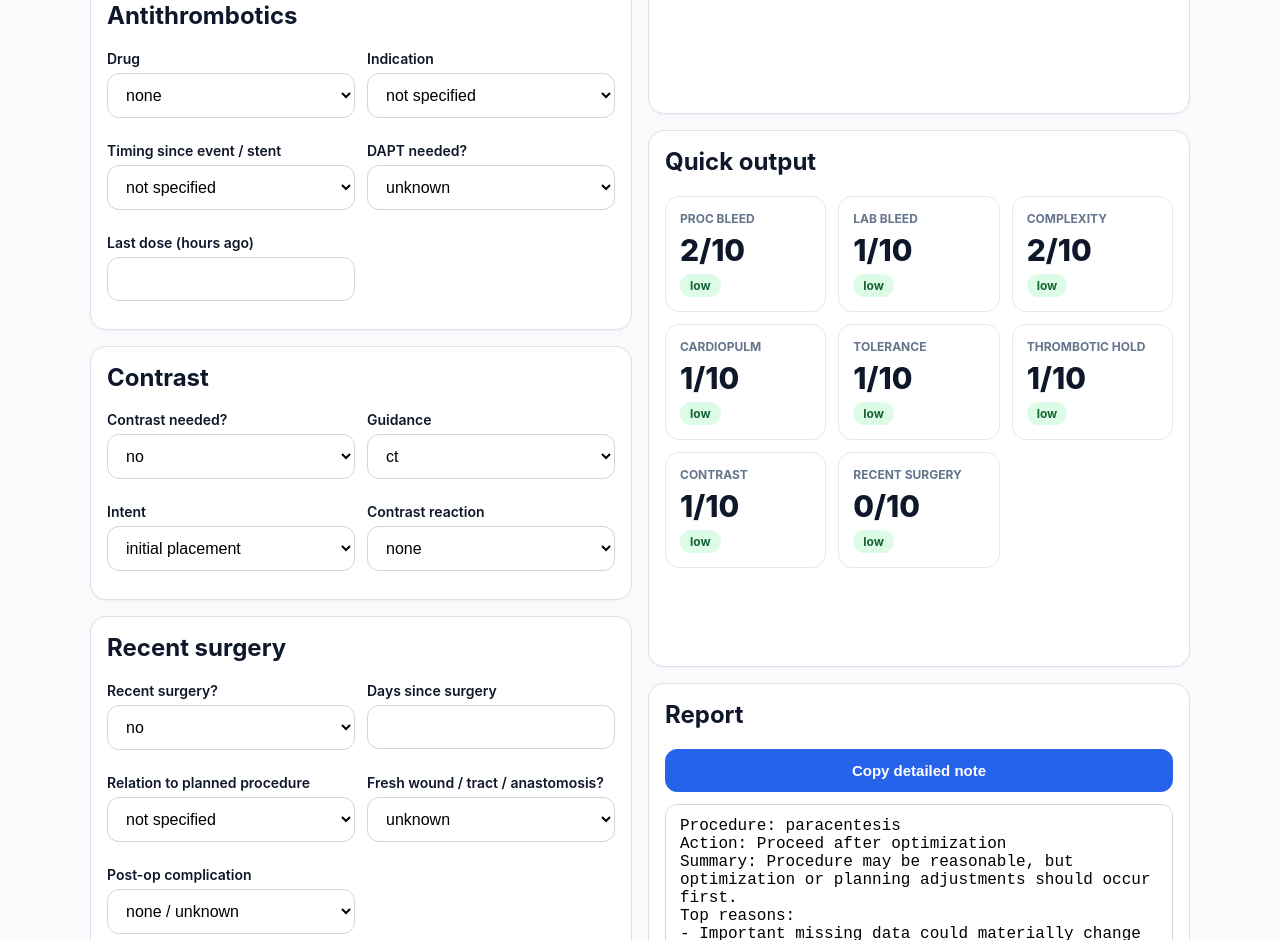
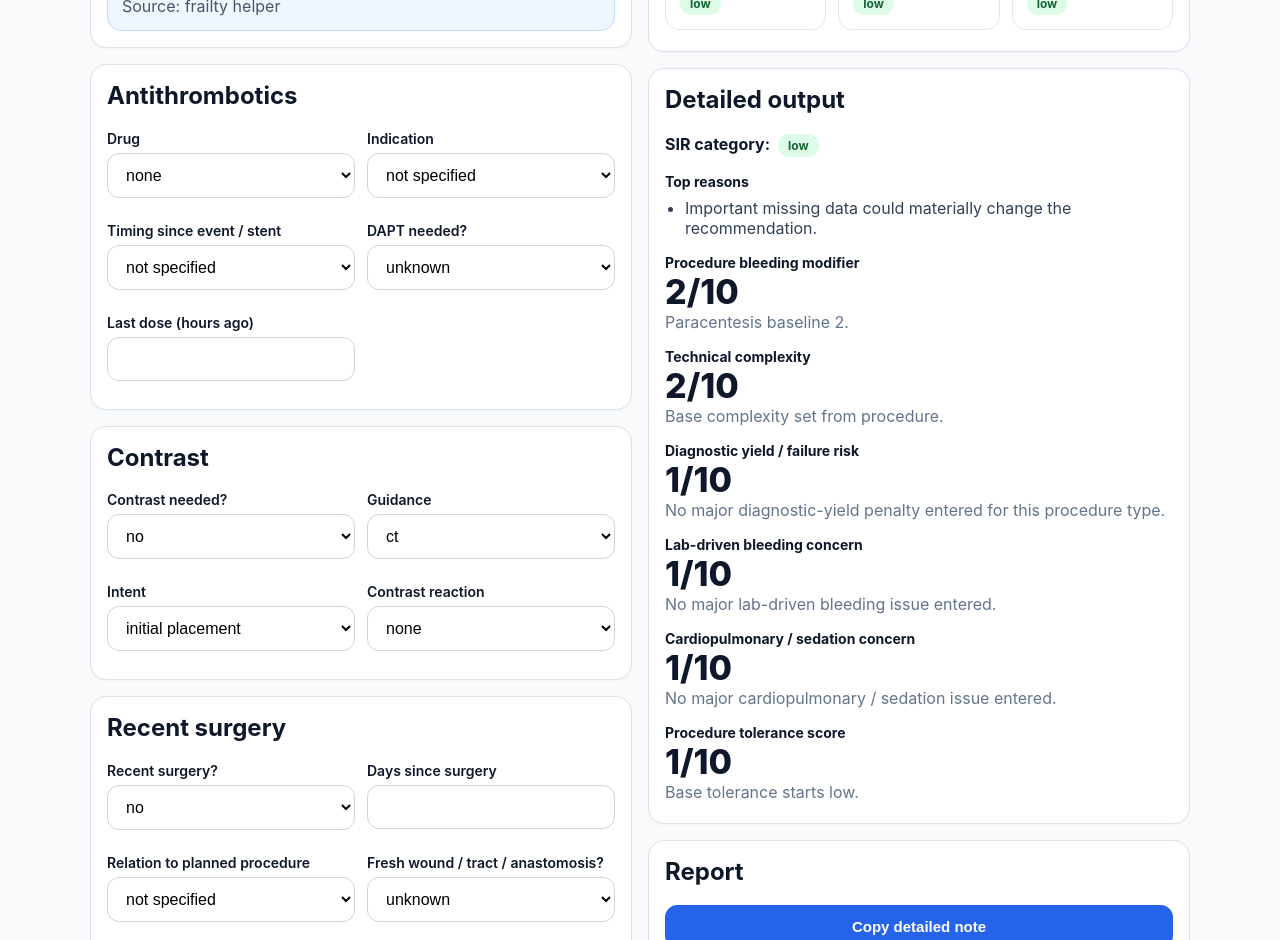
Before and after one commit to MachinegunMonkey/procedure-risk-app, a React (Vite) app: page / in a window 1280 px wide. Shown: the part 1860-2800 px from the top of the page. Built offline with nearby package versions, Linux system fonts and the light colour scheme.

Commit message:
Update App.jsx

```diff
--- a/src/App.jsx
+++ b/src/App.jsx
@@ -268,18 +268,21 @@ function bleedingScore(f) {
     x = 8;
     why.push("Lung biopsy baseline 8.");
 
-    if (s !== null && s >= 2) {
-      x -= 2;
-      why.push("Target ≥2 cm lowers risk.");
-    } else if (s !== null && s < 0.8) {
-      x += 3;
-      why.push("Target <0.8 cm strongly worsens risk-benefit.");
-    } else if (s !== null && s < 1) {
-      x += 2;
-      why.push("Target <1 cm raises risk.");
-    } else if (s !== null && s < 2) {
+    if (s !== null) {
+      if (s >= 2.5) {
+        x -= 1;
+        why.push("Target ≥2.5 cm is favorable for biopsy.");
+      } else if (s >= 1.5) {
+        why.push("Target 1.5–2.4 cm has no major additional bleeding penalty.");
+      } else if (s >= 1.0) {
+        why.push("Target 1.0–1.4 cm mainly affects technical difficulty and yield rather than bleeding.");
+      } else if (s >= 0.8) {
         x += 1;
-      why.push("Target <2 cm raises risk.");
+        why.push("Target 0.8–0.9 cm slightly increases overall procedural risk.");
+      } else {
+        x += 1;
+        why.push("Target <0.8 cm has poor risk-benefit, though size itself does not strongly increase bleeding.");
+      }
     }
 
     if (em === "mild") {
@@ -327,15 +330,24 @@ function complexityScore(f) {
   else if (p === "adrenal biopsy") x = 8;
   else if (p === "lung biopsy") x = 7;
 
-  if (s !== null && s < 0.8 && p !== "abscess drainage" && f.targetType !== "parenchyma") {
+  if (s !== null && p !== "abscess drainage" && f.targetType !== "parenchyma") {
+    if (s >= 2.5) {
+      why.push("Target ≥2.5 cm is technically favorable.");
+    } else if (s >= 2.0) {
+      why.push("Target 2.0–2.4 cm remains fairly favorable.");
+    } else if (s >= 1.5) {
+      x += 1;
+      why.push("Target 1.5–1.9 cm mildly increases technical difficulty.");
+    } else if (s >= 1.0) {
+      x += 2;
+      why.push("Target 1.0–1.4 cm is clearly more difficult.");
+    } else if (s >= 0.8) {
       x += 3;
-    why.push("Sub-0.8 cm target very difficult.");
-  } else if (s !== null && s < 1 && p !== "abscess drainage" && f.targetType !== "parenchyma") {
-    x += 2;
-    why.push("Sub-1 cm target difficult.");
-  } else if (s !== null && s < 2 && p !== "abscess drainage" && f.targetType !== "parenchyma") {
-    x += 1;
-    why.push("Sub-2 cm target less favorable.");
+      why.push("Target 0.8–0.9 cm is technically difficult.");
+    } else {
+      x += 4;
+      why.push("Target <0.8 cm is very technically difficult.");
+    }
   }
 
   if (p === "lung biopsy") {
@@ -367,6 +379,65 @@ function complexityScore(f) {
   }
 
   x = clamp(Math.round(x), 1, 10);
+  return { score: x, band: riskBand(x), why: why.join(" ") };
+}
+
+function diagnosticYieldScore(f) {
+  const p = f.procedure;
+  const s = toNum(f.sizeCm);
+
+  let x = 1;
+  const why = [];
+
+  if (!["lung biopsy", "renal biopsy", "adrenal biopsy", "liver biopsy"].includes(p)) {
+    return {
+      score: 1,
+      band: "low",
+      why: "No major diagnostic-yield penalty entered for this procedure type.",
+    };
+  }
+
+  if (s === null) {
+    return {
+      score: 3,
+      band: "moderate",
+      why: "Target size not entered, so diagnostic-yield uncertainty remains.",
+    };
+  }
+
+  if (p === "lung biopsy") {
+    if (s >= 2.5) {
+      x = 1;
+      why.push("Target ≥2.5 cm usually offers high diagnostic yield.");
+    } else if (s >= 2.0) {
+      x = 2;
+      why.push("Target 2.0–2.4 cm remains favorable for diagnostic yield.");
+    } else if (s >= 1.5) {
+      x = 4;
+      why.push("Target 1.5–1.9 cm has mildly reduced diagnostic yield.");
+    } else if (s >= 1.0) {
+      x = 6;
+      why.push("Target 1.0–1.4 cm has meaningfully reduced yield and higher failure risk.");
+    } else if (s >= 0.8) {
+      x = 7;
+      why.push("Target 0.8–0.9 cm is difficult with lower diagnostic yield.");
+    } else {
+      x = 9;
+      why.push("Target <0.8 cm has poor diagnostic yield and high failure risk.");
+    }
+  } else {
+    if (s >= 2.0) {
+      x = 2;
+      why.push("Larger target generally supports good yield.");
+    } else if (s >= 1.0) {
+      x = 4;
+      why.push("Intermediate target size modestly lowers yield.");
+    } else {
+      x = 6;
+      why.push("Small target lowers diagnostic yield.");
+    }
+  }
+
   return { score: x, band: riskBand(x), why: why.join(" ") };
 }
 
@@ -887,7 +958,7 @@ function optimizationChecklist({ labBleed, thrombotic, contrast, recentSurgery,
   return [...new Set(items)];
 }
 
-function topModifiableItems({ labBleed, thrombotic, contrast, recentSurgery, cps, missing, form }) {
+function topModifiableItems({ labBleed, thrombotic, contrast, recentSurgery, cps, missing, form, yieldRisk }) {
   const items = [];
 
   if (labBleed.score >= 7) items.push("Correct the most unfavorable bleeding labs first.");
@@ -895,6 +966,9 @@ function topModifiableItems({ labBleed, thrombotic, contrast, recentSurgery, cps
 
   if (thrombotic.score >= 7) items.push("Coordinate antithrombotic interruption with the prescribing team.");
   else if (thrombotic.score >= 5) items.push("Clarify medication hold strategy before the procedure.");
+
+  if (yieldRisk.score >= 7) items.push("Reassess whether small target size justifies biopsy now.");
+  else if (yieldRisk.score >= 5) items.push("Confirm that expected diagnostic yield is adequate.");
 
   if (contrast.score >= 6) items.push("Reduce contrast exposure or use an alternative pathway if feasible.");
   if (recentSurgery.score >= 6) items.push("Reassess timing relative to recent surgery and tissue healing.");
@@ -957,7 +1031,19 @@ function pathwaySummary(f) {
   };
 }
 
-function finalRecommendationEngine({ form, bleed, labBleed, complexity, tolerance, thrombotic, contrast, recentSurgery, cps, missing }) {
+function finalRecommendationEngine({
+  form,
+  bleed,
+  labBleed,
+  complexity,
+  tolerance,
+  thrombotic,
+  contrast,
+  recentSurgery,
+  cps,
+  missing,
+  yieldRisk,
+}) {
   const reasons = [];
 
   if (bleed.score >= 9) reasons.push("Procedure bleeding modifier is very high.");
@@ -967,6 +1053,9 @@ function finalRecommendationEngine({ form, bleed, labBleed, complexity, toleranc
   else if (labBleed.score >= 6) reasons.push("Labs add significant bleeding concern.");
 
   if (complexity.score >= 8) reasons.push("Technical complexity is high.");
+  if (yieldRisk.score >= 8) reasons.push("Diagnostic yield is likely poor and failure risk is high.");
+  else if (yieldRisk.score >= 6) reasons.push("Diagnostic yield may be reduced by small target size.");
+
   if (tolerance.score >= 8) reasons.push("Procedure tolerance concern is very high.");
   else if (tolerance.score >= 6) reasons.push("Procedure tolerance concern is meaningful.");
 
@@ -984,8 +1073,13 @@ function finalRecommendationEngine({ form, bleed, labBleed, complexity, toleranc
 
   if (missing.length >= 4) reasons.push("Important missing data could materially change the recommendation.");
 
-  if (form.procedure === "lung biopsy" && toNum(form.sizeCm) !== null && toNum(form.sizeCm) < 0.8) {
+  if (form.procedure === "lung biopsy" && toNum(form.sizeCm) !== null) {
+    const lungSize = toNum(form.sizeCm);
+    if (lungSize < 0.8) {
       reasons.push("Very small lung target gives poor risk-benefit.");
+    } else if (lungSize < 1.0) {
+      reasons.push("Small lung target lowers yield and increases technical difficulty.");
+    }
   }
 
   if (form.procedure === "abscess drainage" && form.drainType === "liver abscess" && toNum(form.sizeCm) !== null && toNum(form.sizeCm) < 2) {
@@ -1001,9 +1095,9 @@ function finalRecommendationEngine({ form, bleed, labBleed, complexity, toleranc
   let title = "Proceed";
   let subtitle = "Risk-benefit appears acceptable as entered.";
 
-  if (form.procedure === "lung biopsy" && toNum(form.sizeCm) !== null && toNum(form.sizeCm) < 0.8) {
+  if (form.procedure === "lung biopsy" && yieldRisk.score >= 9) {
     title = "Avoid / use alternative";
-    subtitle = "Very small target gives poor near-term procedural payoff.";
+    subtitle = "Very small target gives poor diagnostic payoff relative to procedural burden.";
   } else if (
     bleed.score >= 9 ||
     tolerance.score >= 9 ||
@@ -1017,6 +1111,7 @@ function finalRecommendationEngine({ form, bleed, labBleed, complexity, toleranc
     bleed.score >= 7 ||
     tolerance.score >= 7 ||
     complexity.score >= 8 ||
+    yieldRisk.score >= 7 ||
     labBleed.score >= 6 ||
     contrast.score >= 6 ||
     recentSurgery.score >= 6 ||
@@ -1069,6 +1164,7 @@ function buildNotes(form, result, helperScore, noteMode) {
     `Procedure bleeding modifier: ${result.bleed.score}/10 (${result.bleed.band})`,
     `Lab-driven bleeding concern: ${result.labBleeding.score}/10 (${result.labBleeding.band})`,
     `Complexity score: ${result.complexity.score}/10 (${result.complexity.band})`,
+    `Diagnostic yield / failure risk: ${result.yieldRisk.score}/10 (${result.yieldRisk.band})`,
     `Cardiopulmonary / sedation concern: ${result.cps.score}/10 (${result.cps.band})`,
     `Tolerance score: ${result.tolerance.score}/10 (${result.tolerance.band})`,
     `Thrombotic hold risk: ${result.thrombotic.score}/10 (${result.thrombotic.band})`,
@@ -1093,6 +1189,7 @@ export default function App() {
     const frailty = frailtyUsed(form);
     const bleed = bleedingScore(form);
     const complexity = complexityScore(form);
+    const yieldRisk = diagnosticYieldScore(form);
     const cps = cardiopulmonarySedationAssessment(form);
     const tolerance = toleranceScore(form, complexity.score, cps.score);
     const labBleeding = labBleedingAssessment(form, bleed.score);
@@ -1102,7 +1199,16 @@ export default function App() {
     const missing = missingDataPrompts(form);
     const sirWarnings = sirThresholdWarnings(form, bleed, labBleeding);
     const checklist = optimizationChecklist({ labBleed: labBleeding, thrombotic, contrast, recentSurgery, cps, form, missing });
-    const modifiable = topModifiableItems({ labBleed: labBleeding, thrombotic, contrast, recentSurgery, cps, missing, form });
+    const modifiable = topModifiableItems({
+      labBleed: labBleeding,
+      thrombotic,
+      contrast,
+      recentSurgery,
+      cps,
+      missing,
+      form,
+      yieldRisk,
+    });
     const targets = procedureSpecificTargets(form);
     const pathway = pathwaySummary(form);
     const finalRec = finalRecommendationEngine({
@@ -1116,12 +1222,14 @@ export default function App() {
       recentSurgery,
       cps,
       missing,
+      yieldRisk,
     });
 
     return {
       frailty,
       bleed,
       complexity,
+      yieldRisk,
       cps,
       tolerance,
       labBleeding,
@@ -1149,7 +1257,7 @@ export default function App() {
       ...initial,
       procedure: "lung biopsy",
       targetType: "lung nodule",
-      sizeCm: "0.9",
+      sizeCm: "1.9",
       emphysema: "moderate",
       age: "92",
       bmi: "41",
@@ -1212,7 +1320,7 @@ export default function App() {
         <div style={{ marginBottom: 16 }}>
           <h1 style={{ margin: 0, fontSize: 28 }}>Procedure Risk App</h1>
           <p style={{ marginTop: 6, color: "#64748b" }}>
-            Added explicit biopsy-tract emphysema analysis and clear none options.
+            Lung nodule size now affects bleeding only mildly, while strongly influencing complexity and diagnostic yield / failure risk.
           </p>
         </div>
 
@@ -1256,6 +1364,25 @@ export default function App() {
               </div>
 
               <div style={{ display: "grid", gap: 12, gridTemplateColumns: "repeat(auto-fit, minmax(180px, 1fr))" }}>
+                <Field label="Emphysema along biopsy tract">
+                  <select value={form.emphysema} onChange={(e) => update("emphysema", e.target.value)} style={inputStyle()}>
+                    <option value="">not entered</option>
+                    <option value="none">none</option>
+                    <option value="mild">mild</option>
+                    <option value="moderate">moderate</option>
+                    <option value="severe">severe</option>
+                  </select>
+                </Field>
+                <Field label="Urgency">
+                  <select value={form.urgency} onChange={(e) => update("urgency", e.target.value)} style={inputStyle()}>
+                    <option value="elective">elective</option>
+                    <option value="urgent">urgent</option>
+                    <option value="emergent">emergent</option>
+                  </select>
+                </Field>
+              </div>
+
+              <div style={{ display: "grid", gap: 12, gridTemplateColumns: "repeat(auto-fit, minmax(180px, 1fr))" }}>
                 <Field label="Will result change management?">
                   <select value={form.willChangeManagement} onChange={(e) => update("willChangeManagement", e.target.value)} style={inputStyle()}>
                     <option value="yes">yes</option>
@@ -1272,7 +1399,6 @@ export default function App() {
               </div>
 
               {showDetailed && (
-                <>
                 <div style={{ display: "grid", gap: 12, gridTemplateColumns: "repeat(auto-fit, minmax(180px, 1fr))" }}>
                   <Field label="Drainage subtype">
                     <select value={form.drainType} onChange={(e) => update("drainType", e.target.value)} style={inputStyle()}>
@@ -1291,26 +1417,6 @@ export default function App() {
                     </select>
                   </Field>
                 </div>
-
-                  <div style={{ display: "grid", gap: 12, gridTemplateColumns: "repeat(auto-fit, minmax(180px, 1fr))" }}>
-                    <Field label="Emphysema along biopsy tract">
-                      <select value={form.emphysema} onChange={(e) => update("emphysema", e.target.value)} style={inputStyle()}>
-                        <option value="">not entered</option>
-                        <option value="none">none</option>
-                        <option value="mild">mild</option>
-                        <option value="moderate">moderate</option>
-                        <option value="severe">severe</option>
-                      </select>
-                    </Field>
-                    <Field label="Urgency">
-                      <select value={form.urgency} onChange={(e) => update("urgency", e.target.value)} style={inputStyle()}>
-                        <option value="elective">elective</option>
-                        <option value="urgent">urgent</option>
-                        <option value="emergent">emergent</option>
-                      </select>
-                    </Field>
-                  </div>
-                </>
               )}
             </div>
 
@@ -1602,13 +1708,80 @@ export default function App() {
               <h2 style={{ marginTop: 0 }}>Quick output</h2>
               <div style={{ display: "grid", gap: 12, gridTemplateColumns: "repeat(auto-fit, minmax(160px, 1fr))" }}>
                 <QuickStat title="Proc bleed" value={`${result.bleed.score}/10`} detail={result.bleed.band} />
+                <QuickStat title="Complexity" value={`${result.complexity.score}/10`} detail={result.complexity.band} />
+                <QuickStat title="Yield / failure" value={`${result.yieldRisk.score}/10`} detail={result.yieldRisk.band} />
                 <QuickStat title="Lab bleed" value={`${result.labBleeding.score}/10`} detail={result.labBleeding.band} />
-                <QuickStat title="Complexity" value={`${result.complexity.score}/10`} detail={result.complexity.band} />
                 <QuickStat title="Cardiopulm" value={`${result.cps.score}/10`} detail={result.cps.band} />
                 <QuickStat title="Tolerance" value={`${result.tolerance.score}/10`} detail={result.tolerance.band} />
                 <QuickStat title="Thrombotic hold" value={`${result.thrombotic.score}/10`} detail={result.thrombotic.band} />
                 <QuickStat title="Contrast" value={`${result.contrast.score}/10`} detail={result.contrast.band} />
                 <QuickStat title="Recent surgery" value={`${result.recentSurgery.score}/10`} detail={result.recentSurgery.band} />
+              </div>
+            </div>
+
+            <div style={cardStyle()}>
+              <h2 style={{ marginTop: 0 }}>Detailed output</h2>
+
+              <div>
+                <strong>SIR category:</strong>
+                <span
+                  style={{
+                    display: "inline-block",
+                    marginLeft: 8,
+                    padding: "4px 10px",
+                    borderRadius: 999,
+                    ...badgeStyle(sirBand),
+                    fontSize: 12,
+                    fontWeight: 700,
+                  }}
+                >
+                  {sirBand}
+                </span>
+              </div>
+
+              <div style={{ marginTop: 16 }}>
+                <div style={{ fontSize: 14, fontWeight: 700 }}>Top reasons</div>
+                <ul style={{ marginTop: 8, paddingLeft: 20, color: "#334155" }}>
+                  {(result.finalRec.reasons.length ? result.finalRec.reasons : ["No dominant concern identified."]).map((x) => (
+                    <li key={x}>{x}</li>
+                  ))}
+                </ul>
+              </div>
+
+              <div style={{ marginTop: 16 }}>
+                <div style={{ fontSize: 14, fontWeight: 700 }}>Procedure bleeding modifier</div>
+                <div style={{ fontSize: 34, fontWeight: 800 }}>{result.bleed.score}/10</div>
+                <div style={{ color: "#64748b" }}>{result.bleed.why}</div>
+              </div>
+
+              <div style={{ marginTop: 16 }}>
+                <div style={{ fontSize: 14, fontWeight: 700 }}>Technical complexity</div>
+                <div style={{ fontSize: 34, fontWeight: 800 }}>{result.complexity.score}/10</div>
+                <div style={{ color: "#64748b" }}>{result.complexity.why}</div>
+              </div>
+
+              <div style={{ marginTop: 16 }}>
+                <div style={{ fontSize: 14, fontWeight: 700 }}>Diagnostic yield / failure risk</div>
+                <div style={{ fontSize: 34, fontWeight: 800 }}>{result.yieldRisk.score}/10</div>
+                <div style={{ color: "#64748b" }}>{result.yieldRisk.why}</div>
+              </div>
+
+              <div style={{ marginTop: 16 }}>
+                <div style={{ fontSize: 14, fontWeight: 700 }}>Lab-driven bleeding concern</div>
+                <div style={{ fontSize: 34, fontWeight: 800 }}>{result.labBleeding.score}/10</div>
+                <div style={{ color: "#64748b" }}>{result.labBleeding.why}</div>
+              </div>
+
+              <div style={{ marginTop: 16 }}>
+                <div style={{ fontSize: 14, fontWeight: 700 }}>Cardiopulmonary / sedation concern</div>
+                <div style={{ fontSize: 34, fontWeight: 800 }}>{result.cps.score}/10</div>
+                <div style={{ color: "#64748b" }}>{result.cps.why}</div>
+              </div>
+
+              <div style={{ marginTop: 16 }}>
+                <div style={{ fontSize: 14, fontWeight: 700 }}>Procedure tolerance score</div>
+                <div style={{ fontSize: 34, fontWeight: 800 }}>{result.tolerance.score}/10</div>
+                <div style={{ color: "#64748b" }}>{result.tolerance.why}</div>
               </div>
             </div>
 
```
Lines whose indentation alone changed are shown as unchanged.
